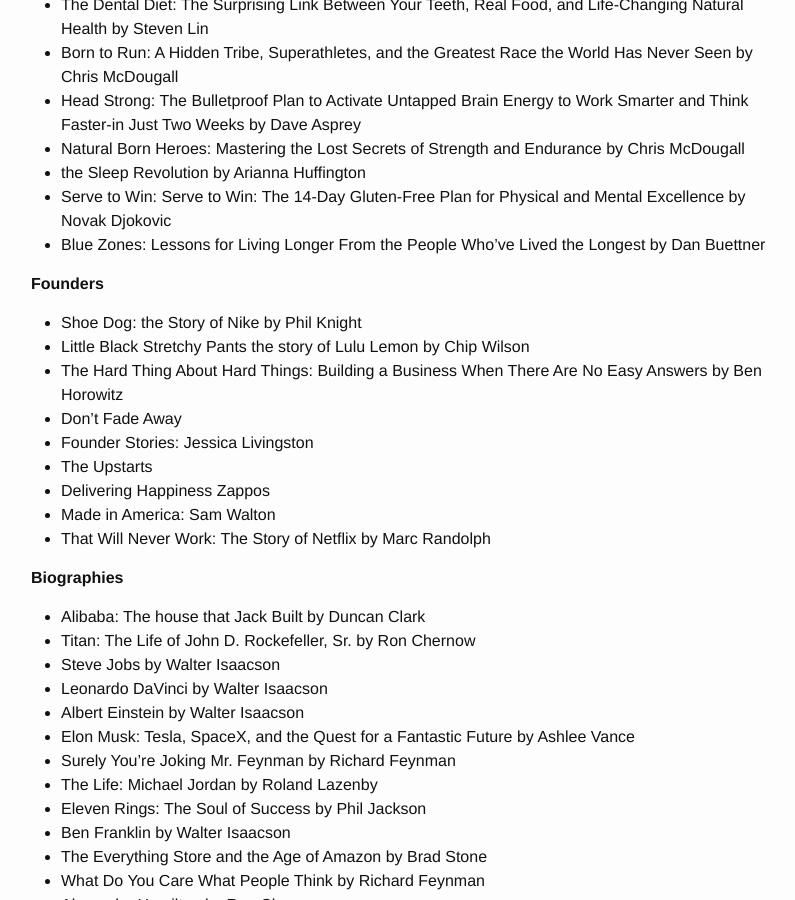
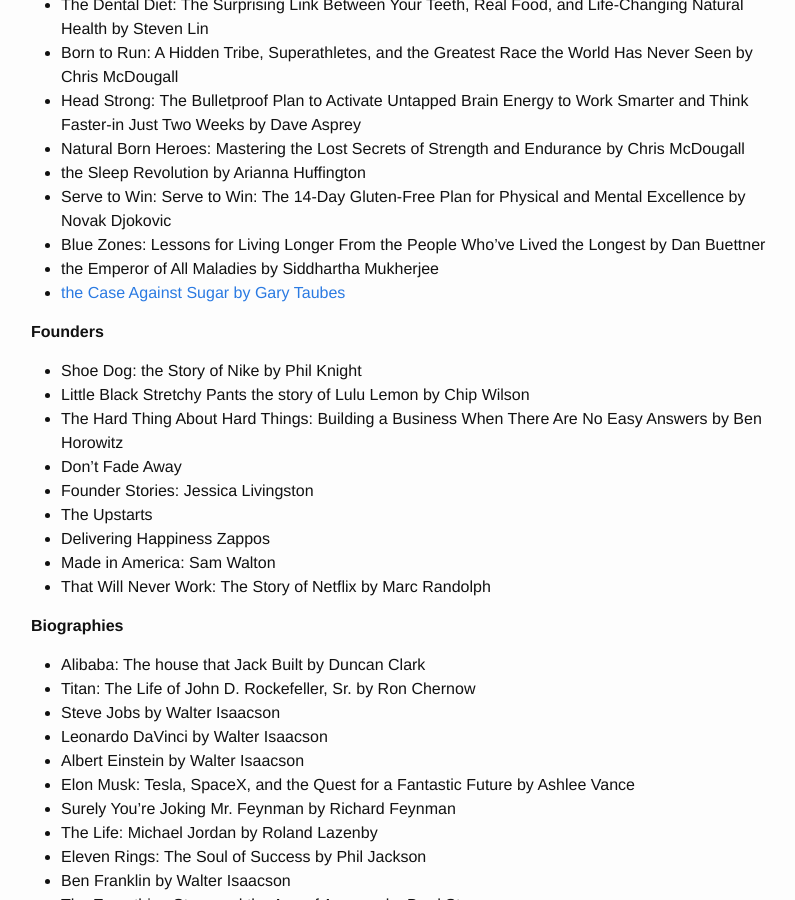
Before and after one commit to mjberg/reading-and-writing, a Jekyll site: the page built from _pages/02_readings.md, in a window 1280 px wide and 900 px high, scrolled down 1737 px. Shown: the whole window, without its empty margins (239-1034 px from the left). Built offline with Jekyll 4.4.1, drawn with Linux system fonts in a browser that asks for light colours.

Commit message:
update reading list

```diff
--- a/_pages/02_readings.md
+++ b/_pages/02_readings.md
@@ -76,6 +76,9 @@ permalink: /readings/
   * the Sleep Revolution by Arianna Huffington
   * Serve to Win: Serve to Win: The 14-Day Gluten-Free Plan for Physical and Mental Excellence by Novak Djokovic
   * Blue Zones: Lessons for Living Longer From the People Who've Lived the Longest by Dan Buettner
+  * the Emperor of All Maladies by Siddhartha Mukherjee
+  * [the Case Against Sugar by Gary Taubes](https://matthewberg.me/jekyll/update/2020/04/27/Book-Notes-The-Case-Against-Sugar.html)
+
 
 
  **Founders**
```
